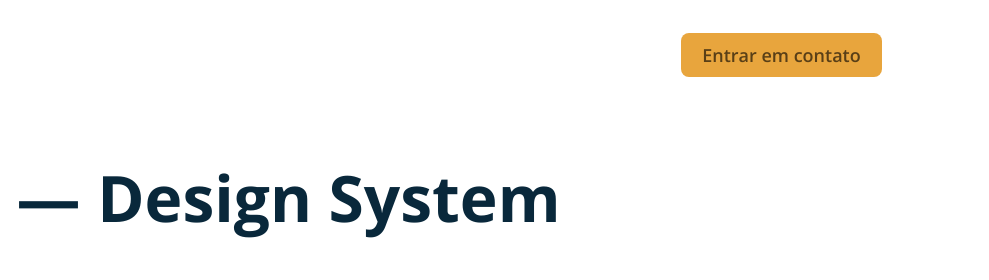
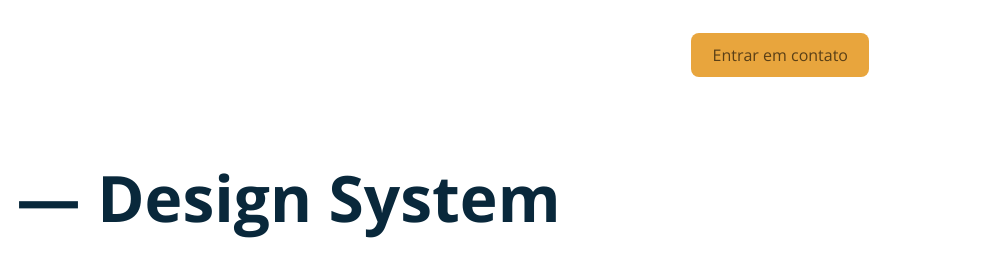
Before and after one commit to AnakinRibeiro/seikaengenharia, an Astro site: page /styleguide in a window 1280 px wide. Shown: the top 280 px of the page, 291-1280 px from the left. Built offline with nearby package versions, Linux system fonts and the light colour scheme; Astro itself is replaced by a stand-in of ours; a web font is replaced by a local one.

Commit message:
Corrige tipografia do botão small conforme Figma
O tamanho Small do Button usava body/large (18px SemiBold) como o
Default. No Figma, o Small usa body/body (16px Regular). Afeta o CTA
do header e os demais botões small da landing page.

Co-Authored-By: Claude Opus 5.5 <noreply@anthropic.com>

```diff
--- a/src/components/ui/Button.astro
+++ b/src/components/ui/Button.astro
@@ -27,14 +27,15 @@ const {
 } = Astro.props;
 
 /*
- * Primary and Secondary differ in fill and border only; Default and Small in
- * height and horizontal padding only. Every combination uses body/large.
+ * Primary and Secondary differ in fill and border only. Default and Small
+ * differ in height, horizontal padding and label style: Default uses
+ * body/large, Small uses body/body.
  */
 const classList = [
   styles.button,
   styles[model],
   size === 'small' && styles.small,
-  typography.bodyLarge,
+  size === 'small' ? typography.bodyBody : typography.bodyLarge,
   fullWidth && styles.fullWidth,
   className,
 ]
--- a/src/components/ui/Button.module.css
+++ b/src/components/ui/Button.module.css
@@ -65,7 +65,8 @@
 
 /* ── Size ───────────────────────────────────────────────────────────── */
 
-/* Default is the base .button above; Small overrides the box only. */
+/* Default is the base .button above; Small overrides the box here and the
+   label style in Button.astro. */
 .small {
   min-height: 44px;
   padding-inline: var(--space-5);
```
